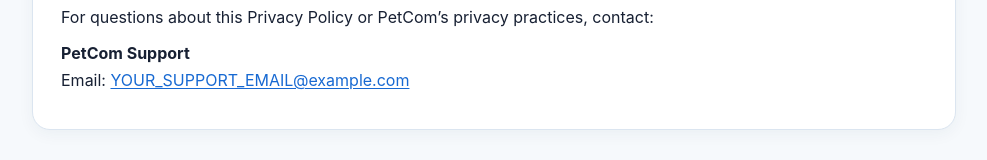
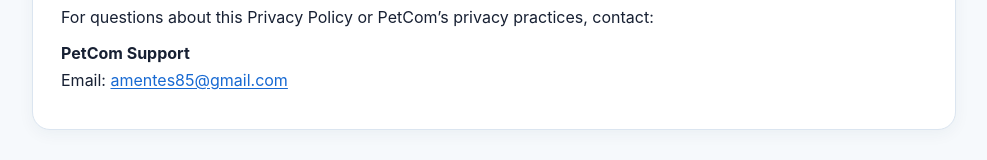
Before and after one commit to IvanStefanov303/petcom-privacy, a plain HTML site: page index.html in a window 1280 px wide. Shown: the part 5742-5902 px from the top of the page, without its empty margins (146-1133 px from the left). Drawn offline with Linux system fonts and the light colour scheme.

Commit message:
Update index.html

```diff
--- a/index.html
+++ b/index.html
@@ -212,7 +212,7 @@
     <section class="card">
       <h2>17. Contact</h2>
       <p>For questions about this Privacy Policy or PetCom’s privacy practices, contact:</p>
-      <p><strong>PetCom Support</strong><br>Email: <a href="mailto:amentes85@gmail.com">YOUR_SUPPORT_EMAIL@example.com</a></p>
+      <p><strong>PetCom Support</strong><br>Email: <a href="mailto:amentes85@gmail.com">amentes85@gmail.com</a></p>
     </section>
 
     <p class="footer">© 2026 PetCom. Privacy Policy for PetCom: Pet Care.</p>
```
